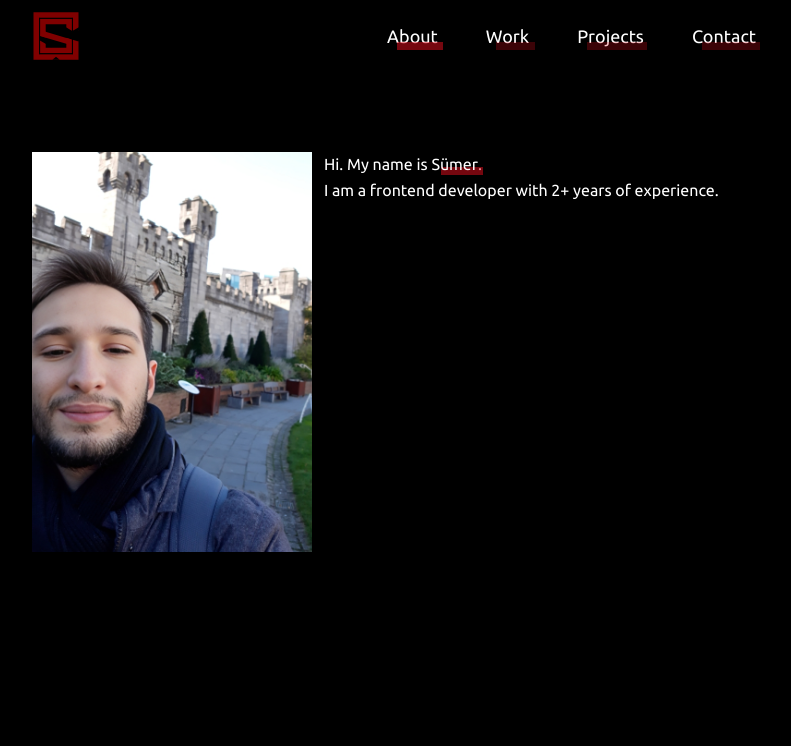
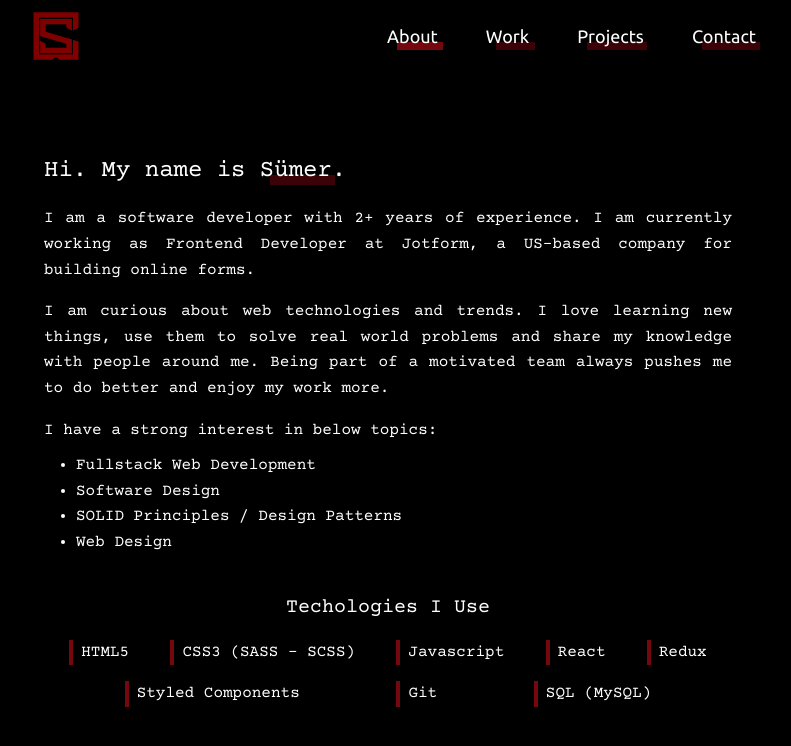
Before and after one commit to ismailsumercetin/sumercetin.github.io, a Next.js app: page /about in a window 1280 px wide. Shown: the top 746 px of the page, without its empty margins (252-1043 px from the left). Built offline with nearby package versions, Linux system fonts and the light colour scheme.

Commit message:
PersonalWebsite:: add some text to about page

```diff
--- a/components/menusection.module.css
+++ b/components/menusection.module.css
@@ -14,8 +14,8 @@
 }
 
 .hamburgerButton {
-    width: 40px;
-    height: 40px;
+    width: 36px;
+    height: 36px;
     align-items: center;
     justify-content: center;
     gap: 12px;
@@ -32,8 +32,8 @@
 .closeButton {
     display: flex;
     position: absolute;
-    width: 40px;
-    height: 40px;
+    width: 36px;
+    height: 36px;
     top: 12px;
     right: 12px;
 }
--- a/pages/about.js
+++ b/pages/about.js
@@ -3,6 +3,17 @@ import Header from '../components/header';
 import utilStyles from '../styles/utils.module.css';
 import aboutStyles from '../styles/about.module.css';
 import Link from 'next/link';
+
+const SKILL_LIST = [
+  'HTML5',
+  'CSS3 (SASS - SCSS)',
+  'Javascript',
+  'React',
+  'Redux',
+  'Styled Components',
+  'Git',
+  'SQL (MySQL)'
+];
 
 export default function About() {
   return (
@@ -19,20 +30,41 @@ export default function About() {
       `}</style>
       <Header />
       <div className={`${utilStyles.container}`}>
-        <section className={`${aboutStyles.section} ${aboutStyles.row}`}>
-          <Image
+        <section className={`${aboutStyles.section}`}>
+          {/* <Image
             className={`${aboutStyles.myImage}`}
             src="/images/me.png"
             height={260}
             width={400}
             alt="Sümer Çetin"
-          />
+          /> */}
           <article className={`${aboutStyles.article}`}>
-            <p>Hi. My name is <Link href="/" className={`${aboutStyles.myName}`}>Sümer</Link>.</p>
+            <p>Hi. My name is <Link href="/" className={`${aboutStyles.myName} ${utilStyles.underlinedLink}`}>Sümer</Link>.</p>
             <p>
-              I am a frontend developer with 2+ years of experience.
+              I am a software developer with 2+ years of experience.
+              I am currently working as Frontend Developer at Jotform, a US-based company for building online forms.
+            </p>
+            <p>
+              I am curious about web technologies and trends.
+              I love learning new things, use them to solve real world problems and share my knowledge with people around me.
+              Being part of a motivated team always pushes me to do better and enjoy my work more.
+            </p>
+            <p>
+              I have a strong interest in below topics:
+              <ul className={`${aboutStyles.interestsList}`}>
+                <li>Fullstack Web Development</li>
+                <li>Software Design</li>
+                <li>SOLID Principles / Design Patterns</li>
+                <li>Web Design</li>
+              </ul>
             </p>
           </article>
+        </section>
+        <section className={`${aboutStyles.section} ${aboutStyles.technologySection}`}>
+          <p>Techologies I Use</p>
+          <div className={`${aboutStyles.technologyContainer} ${utilStyles.row}`}>
+            {SKILL_LIST.map(s => <span>{s}</span>)}
+          </div>
         </section>
       </div>
     </>
--- a/pages/index.js
+++ b/pages/index.js
@@ -32,7 +32,7 @@ const IntroSection = () => {
         />
         <div className={`${utilStyles.col} ${homeStyles.introTextContainer}`}>
           <span className={`${homeStyles.name}`}>Sümer Çetin</span>
-          <span className={`${homeStyles.title}`}>Frontend Developer</span>
+          <span className={`${homeStyles.title}`}>Software Developer</span>
         </div>
       </div>
       <LinkSection />
--- a/styles/about.module.css
+++ b/styles/about.module.css
@@ -9,26 +9,52 @@
 }
 
 .section {
+    font-family: 'Courier Prime', monospace;
     line-height: 1.6;
-    padding: 0 12px 0 12px;
+    padding: 0 24px 0 24px;
+}
+
+.section:not(.technologySection) {
+    margin-bottom: 36px;
 }
 
 .myName {
     z-index: 1;
+    font-size: 24px;
     position: relative;
 }
 
 .myName::after {
-    z-index: -1;
-    content: '';
-    position: absolute;
-    top: 12px;
-    left: 10px;
-    background-color: rgba(234, 15, 30, .5);
-    width: 90%;
-    height: 8px;
+    top: 18px;
+    height: 10px;
 }
 
 .article p {
     text-align: justify;
+    margin-bottom: 16px;
 }
+
+.article p:nth-child(1) {
+    font-size: 24px;
+}
+
+.interestsList {
+    margin: 10px 0 0 32px;
+}
+
+.technologySection p {
+    text-align: center;
+    font-size: 20px;
+    margin-bottom: 16px;
+}
+
+.technologySection .technologyContainer {
+    flex-wrap: wrap;
+    justify-content: space-evenly;
+    gap: 16px;
+}
+
+.technologySection .technologyContainer span {
+    border-left: 4px solid rgba(234, 15, 30, .5);
+    padding-left: 8px;
+}
--- a/styles/global.css
+++ b/styles/global.css
@@ -1,4 +1,5 @@
 @import url('https://fonts.googleapis.com/css2?family=Ubuntu:wght@300;400&display=swap');
+@import url('https://fonts.googleapis.com/css2?family=Courier+Prime&display=swap');
 
 html,
 body {
--- a/styles/utils.module.css
+++ b/styles/utils.module.css
@@ -11,6 +11,10 @@
 
 .navigationContainer {
   gap: 48px;
+}
+
+.navigationContainer a {
+  z-index: 1;
 }
 
 .container {
@@ -34,7 +38,7 @@
 }
 
 .underlinedLink::after {
-  z-index: 0;
+  z-index: -1;
   content: '';
   position: absolute;
   top: 16px;
@@ -47,3 +51,9 @@
 .activeLink::after {
   background-color: rgba(234, 15, 30, .5);
 }
+
+@media only screen and (max-width: 600px) {
+  .header {
+    margin-bottom: 40px;
+  }
+}
```
Also changed, not shown: 1 other file (tests, documents, lock files or other folders).
